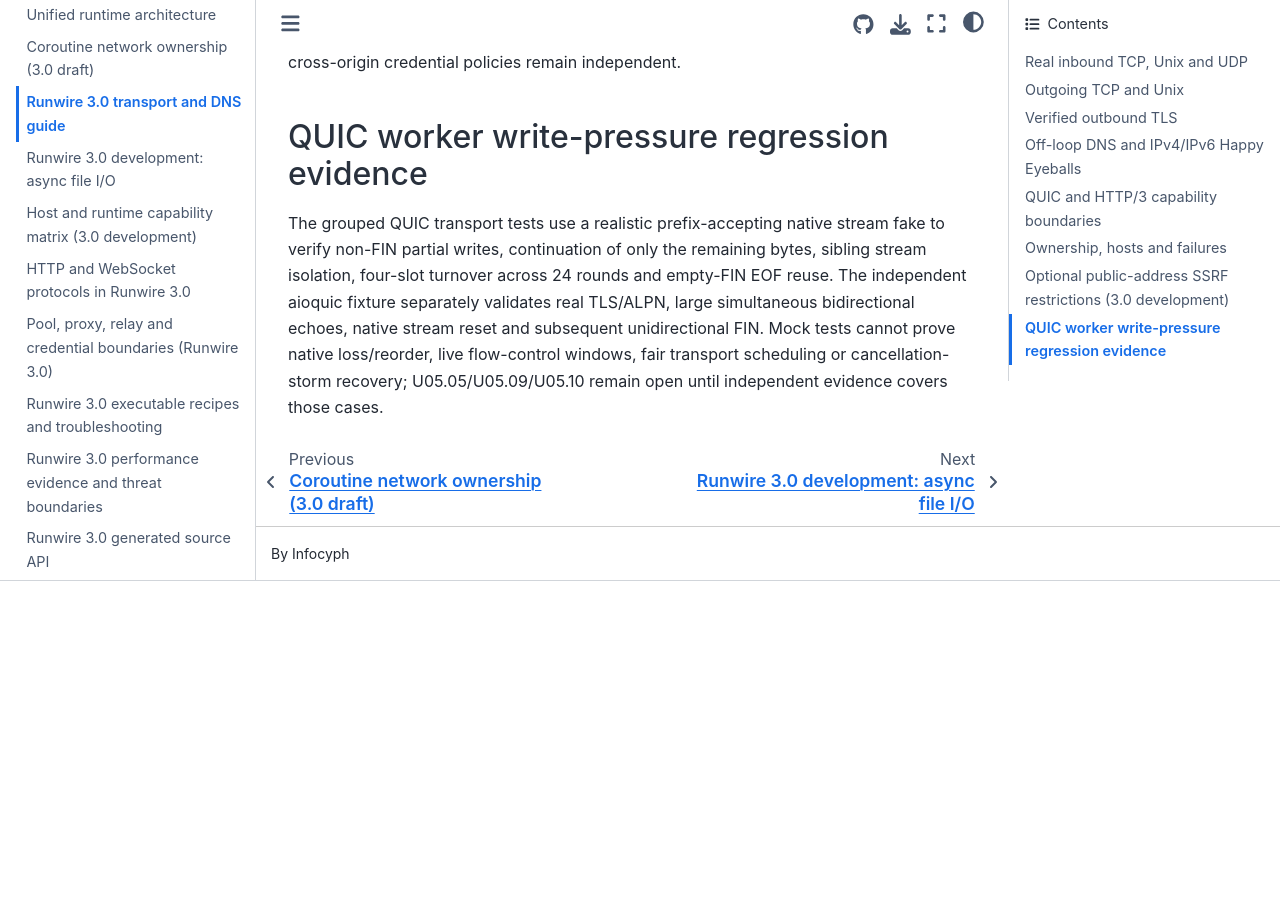
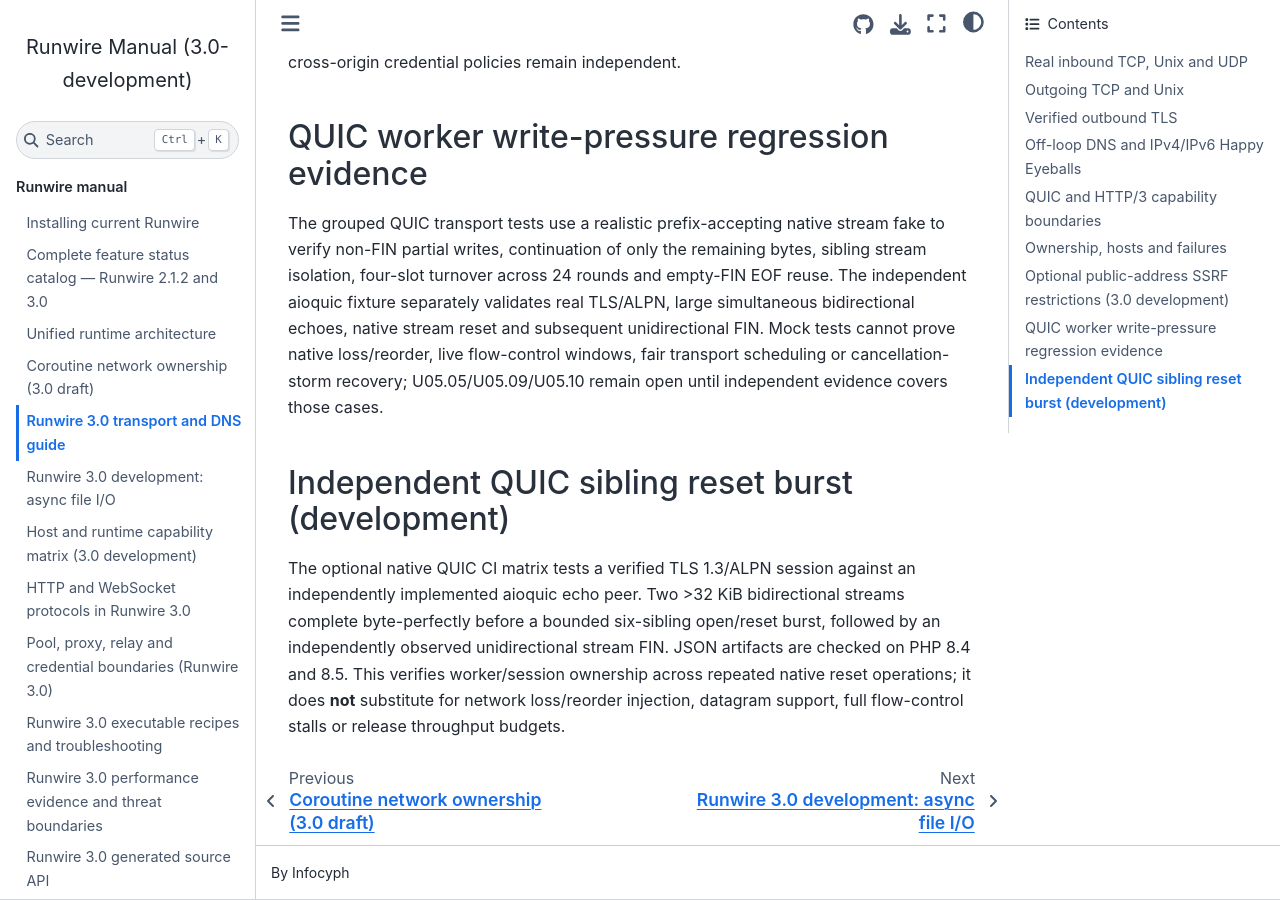
Before and after one commit to infocyph/Runwire, a Sphinx documentation site: the page built from docs/transport-guide-3.0.rst, in a window 1280 px wide and 900 px high, scrolled down 3982 px. Built offline with Sphinx 7.4.7 and the Sphinx Book theme 1.1.4, drawn with Linux system fonts in a browser that asks for light colours; before the commit the page ends 4563 px from its top, so only the background shows below that.

Commit message:
test(runwire): W134 independent native QUIC sibling reset burst and peer recovery

```diff
--- a/docs/transport-guide-3.0.rst
+++ b/docs/transport-guide-3.0.rst
@@ -196,3 +196,15 @@
 native loss/reorder, live flow-control windows, fair transport scheduling
 or cancellation-storm recovery; U05.05/U05.09/U05.10 remain open until
 independent evidence covers those cases.
+
+Independent QUIC sibling reset burst (development)
+-------------------------------------------------
+
+The optional native QUIC CI matrix tests a verified TLS 1.3/ALPN session
+against an independently implemented aioquic echo peer. Two >32 KiB
+bidirectional streams complete byte-perfectly before a bounded six-sibling
+open/reset burst, followed by an independently observed unidirectional
+stream FIN. JSON artifacts are checked on PHP 8.4 and 8.5. This verifies
+worker/session ownership across repeated native reset operations; it does
+**not** substitute for network loss/reorder injection, datagram support,
+full flow-control stalls or release throughput budgets.
```
Also changed, not shown: docs/plans/runwire-3.0-unified-runtime-development-plan.md (+3 -0 lines), docs/plans/runwire-3.0-unified-runtime-roadmap.md (+3 -0 lines), 3 other files.
